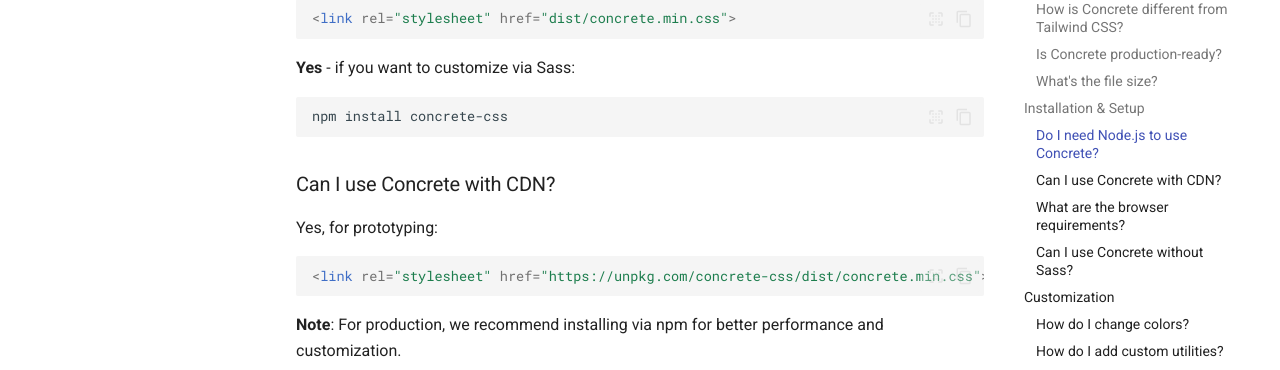
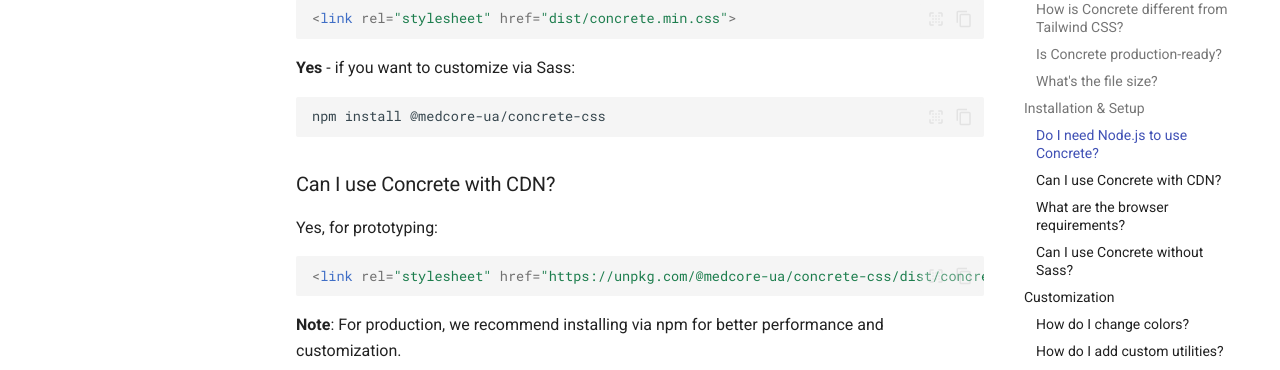
Before and after one commit to medcore-ua/concrete-css, an MkDocs documentation site: the page built from docs/faq.md, in a window 1280 px wide and 900 px high, scrolled down 976 px. Shown: the part 153-523 px from the top of the window. Built offline with MkDocs 1.6.1 and Material for MkDocs 9.7.7, drawn with Linux system fonts in a browser that asks for light colours; comment, search, counter and statistics services are not loaded.

Commit message:
docs: Add scoped package name to installation instructions

````diff
--- a/docs/faq.md
+++ b/docs/faq.md
@@ -48,14 +48,14 @@
 
 **Yes** - if you want to customize via Sass:
 ```bash
-npm install concrete-css
+npm install @medcore-ua/concrete-css
 ```
 
 ### Can I use Concrete with CDN?
 
 Yes, for prototyping:
 ```html
-<link rel="stylesheet" href="https://unpkg.com/concrete-css/dist/concrete.min.css">
+<link rel="stylesheet" href="https://unpkg.com/@medcore-ua/concrete-css/dist/concrete.min.css">
 ```
 
 **Note**: For production, we recommend installing via npm for better performance and customization.
````
